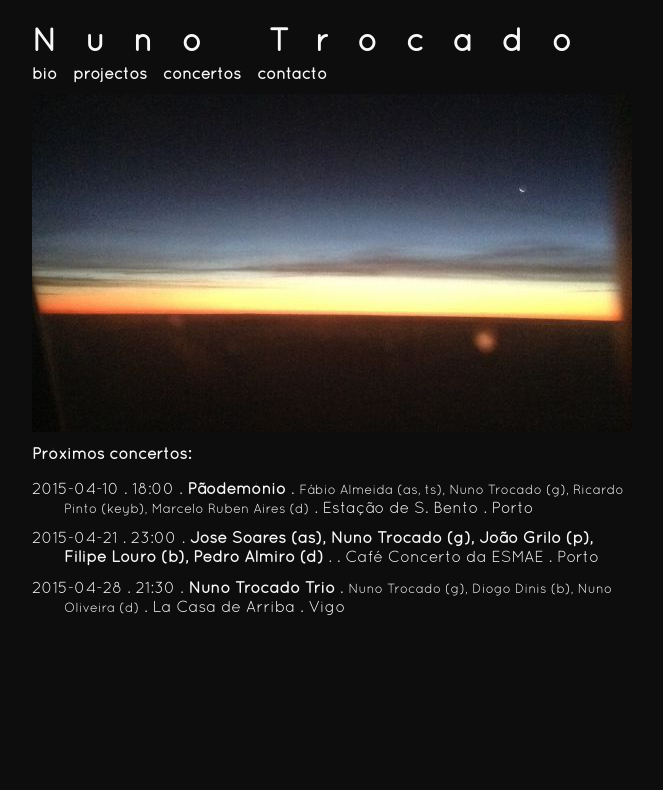
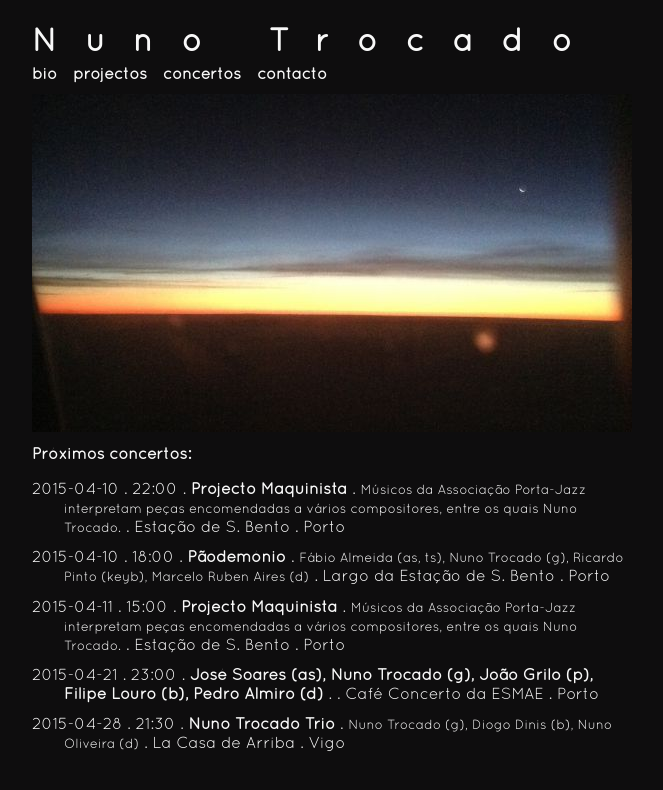
Before and after one commit to ntrocado/ntrocado.github.io, a Jekyll site: the page built from index.html, in a window 1280 px wide. Shown: the top 790 px of the page, without its empty margins (308-971 px from the left). Built offline with Jekyll 4.4.1, drawn with Linux system fonts in a browser that asks for light colours.

Commit message:
Actualização agenda

```diff
--- a/_data/concertos.yml
+++ b/_data/concertos.yml
@@ -17,11 +17,23 @@
   local: Porta Jazz
   cidade: Porto
 
+- datahora: 2015-04-10 22:00:00 +0000
+  projecto: Projecto Maquinista
+  local: Estação de S. Bento
+  cidade: Porto
+  membros: Músicos da Associação Porta-Jazz interpretam peças encomendadas a vários compositores, entre os quais Nuno Trocado.
+
 - datahora: 2015-04-10 18:00:00 +0000
   projecto: Pãodemónio
+  local: Largo da Estação de S. Bento
+  cidade: Porto
+  membros: Fábio Almeida (as, ts), Nuno Trocado (g), Ricardo Pinto (keyb), Marcelo Ruben Aires (d)
+
+- datahora: 2015-04-11 15:00:00 +0000
+  projecto: Projecto Maquinista
   local: Estação de S. Bento
   cidade: Porto
-  membros: Fábio Almeida (as, ts), Nuno Trocado (g), Ricardo Pinto (keyb), Marcelo Ruben Aires (d)
+  membros: Músicos da Associação Porta-Jazz interpretam peças encomendadas a vários compositores, entre os quais Nuno Trocado.
 
 - datahora: 2015-04-21 23:00:00 +0000
   projecto: José Soares (as), Nuno Trocado (g), João Grilo (p), Filipe Louro (b), Pedro Almiro (d)
```
